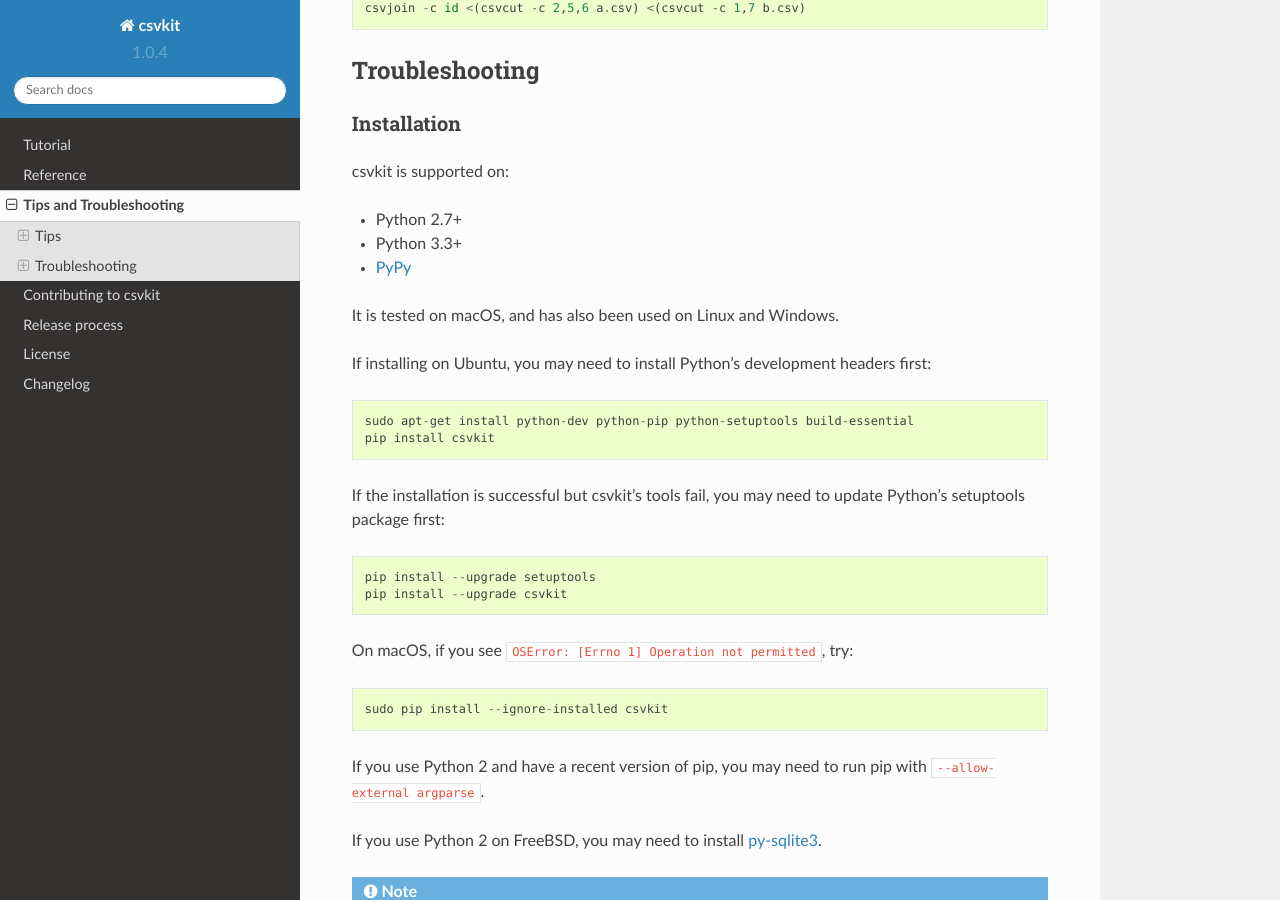
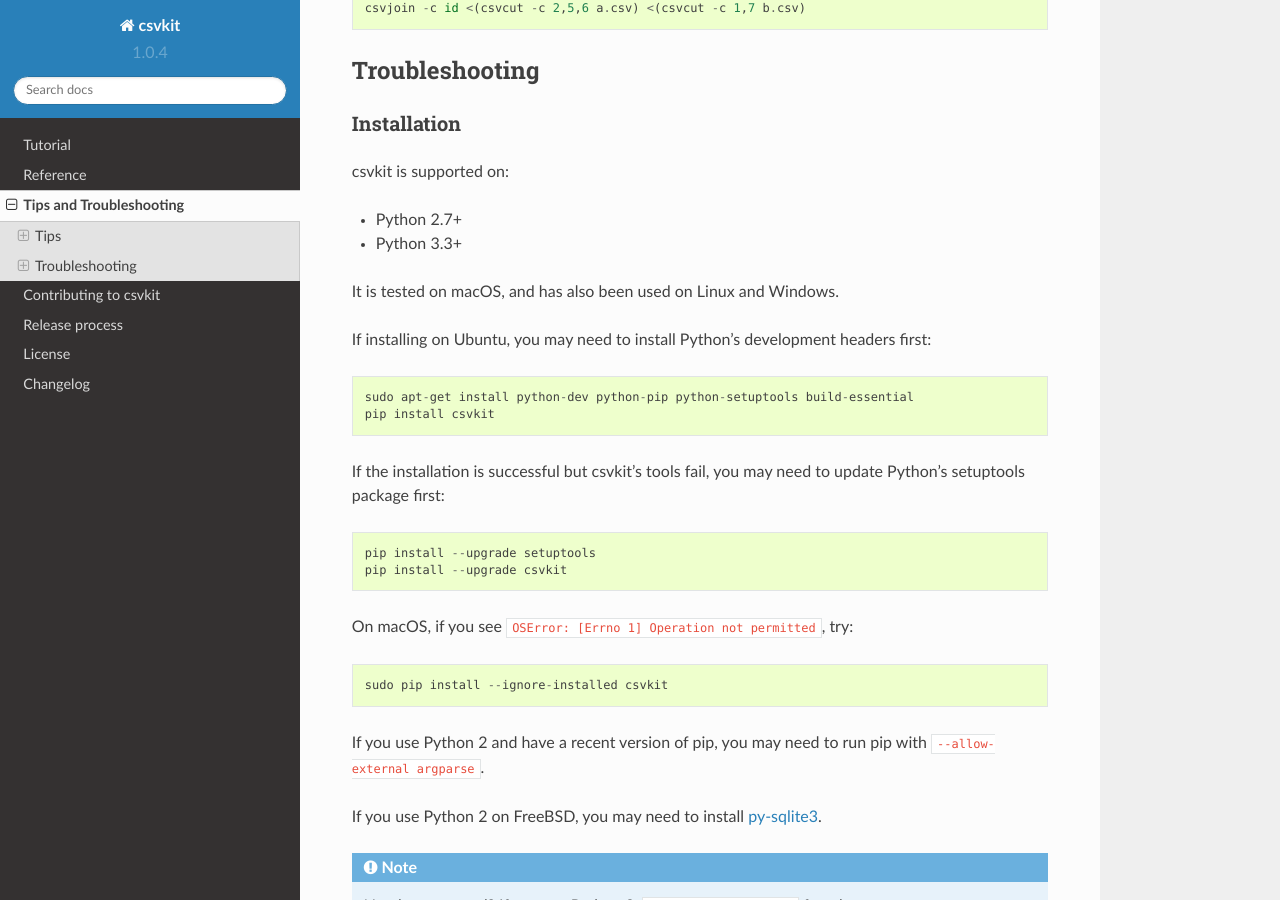
Before and after one commit to wireservice/csvkit, a Sphinx documentation site: the page built from docs/tricks.rst, in a window 1280 px wide and 900 px high, scrolled down 1061 px. Built offline with Sphinx 7.4.7 and the Read the Docs theme 2.0.0, drawn with Linux system fonts in a browser that asks for light colours.

Commit message:
Remove PyPy from docs page, as no longer tested

```diff
--- a/docs/tricks.rst
+++ b/docs/tricks.rst
@@ -49,7 +49,6 @@
 
 * Python 2.7+
 * Python 3.3+
-* `PyPy <http://pypy.org/>`_
 
 It is tested on macOS, and has also been used on Linux and Windows.
 
```
